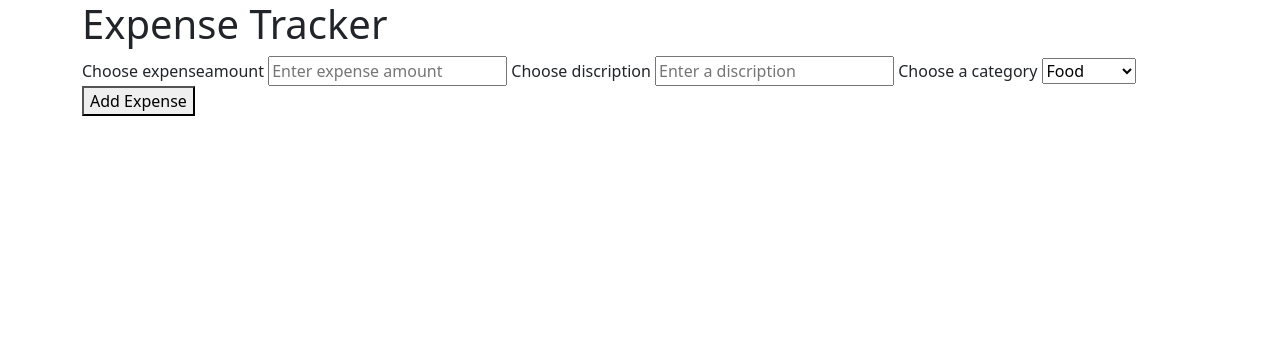
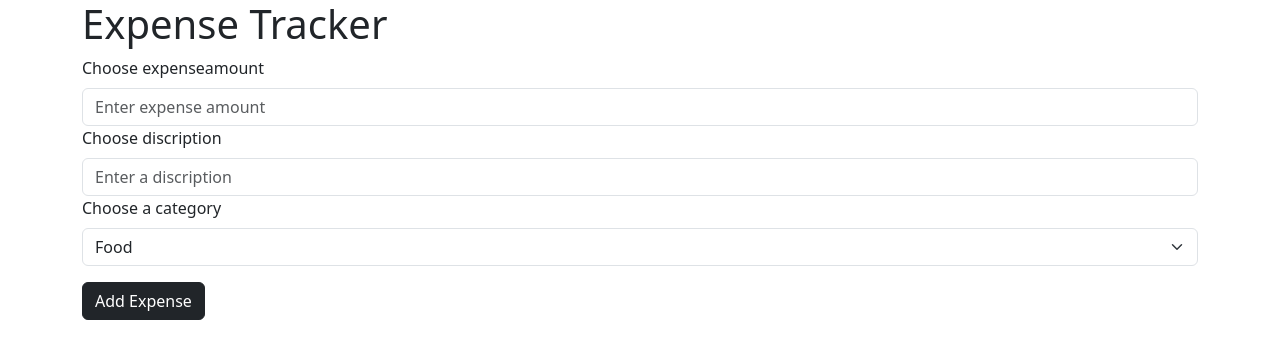
Before and after one commit to Daminikesharkar/Easy-WebDevelopment-Tasks, a plain HTML site: page ExpenseTracker/index.html in a window 1280 px wide. Drawn offline with nearby package versions, Linux system fonts and the light colour scheme; a web font is replaced by a local one.

Commit message:
Added basic bootstrap styling in an Expense tracker project

```diff
--- a/ExpenseTracker/index.html
+++ b/ExpenseTracker/index.html
@@ -15,20 +15,20 @@
         <div class="inner-container">
             <h1>Expense Tracker</h1>
             <form id="expensetracker">
-                <label>Choose expenseamount</label>
-                <input type="number" name="expenseamount" id="expenseamount" placeholder="Enter expense amount" required/>
+                <label class="form-label">Choose expenseamount</label>
+                <input class="form-control" type="number" name="expenseamount" id="expenseamount" placeholder="Enter expense amount" required/>
 
-                <label>Choose discription</label>
-                <input type="text" id="discription" name="discription" placeholder="Enter a discription" required>
+                <label class="form-label">Choose discription</label>
+                <input class="form-control" type="text" id="discription" name="discription" placeholder="Enter a discription" required>
 
-                <label>Choose a category</label>
-                <select id="category" name="category">
+                <label class="form-label">Choose a category</label>
+                <select class="form-select" id="category" name="category">
                     <option value="food">Food</option>
                     <option value="movie">Movie</option>
                     <option value="electricity">Electricity</option>
                     <option value="fuel">Fuel</option>
                   </select>
-                <button type="submit">Add Expense</button>
+                <button class ="btn btn-dark mt-3" type="submit">Add Expense</button>
             </form>
         </div>
         <div class="display-expenses">
--- a/ExpenseTracker/script.js
+++ b/ExpenseTracker/script.js
@@ -32,10 +32,10 @@ function addUsers(expenseamount,discription,category){
     li.className="expenseList";
 
     var btn = document.createElement("button");
-    btn.className = "btn delete";
+    btn.className = "btn btn-outline-dark m-2 delete";
 
     var editBtn = document.createElement("button");
-    editBtn.className = "btn edit";
+    editBtn.className = "btn btn-outline-dark m-2 edit";
 
     var text = document.createTextNode("Expenseamount: "+expenseamount+" Discription: "+discription+" Category: "+category);
     li.appendChild(text);
```
